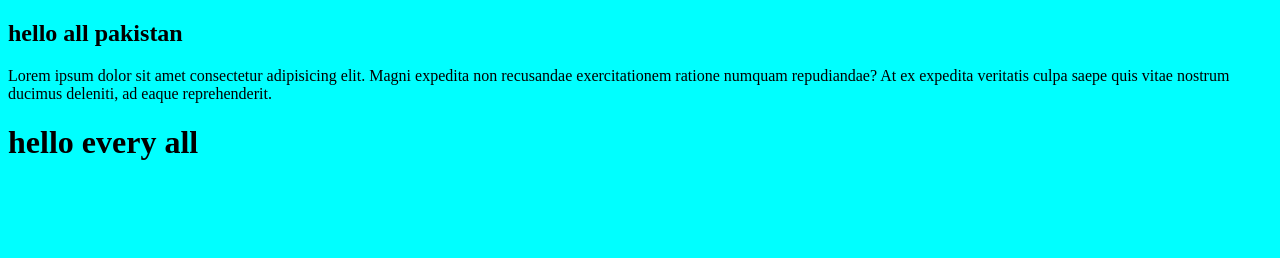
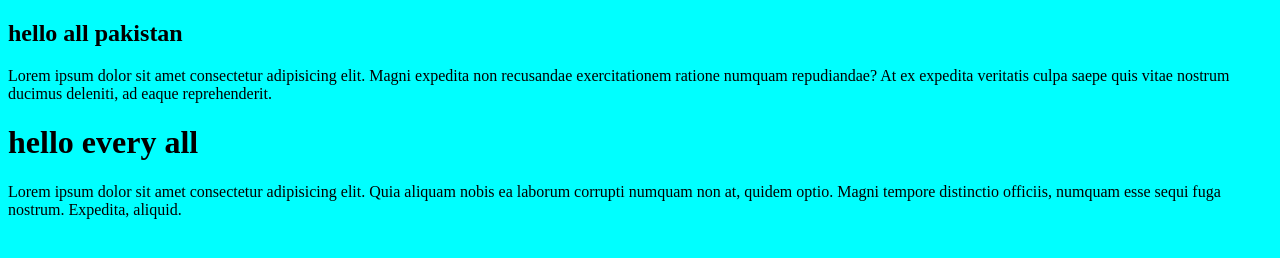
Before and after one commit to zaheerkhan12/zaheer, a plain HTML site: page index.html in a window 1280 px wide. Drawn offline with Linux system fonts and the light colour scheme.

Commit message:
add paragraph

```diff
--- a/index.html
+++ b/index.html
@@ -12,5 +12,6 @@
     <p>Lorem ipsum dolor sit amet consectetur adipisicing elit. Magni expedita non recusandae exercitationem ratione numquam repudiandae?
         At ex expedita veritatis culpa saepe quis vitae nostrum ducimus deleniti, ad eaque reprehenderit.</p>
         <h1> hello every all</h1>
+        <p>Lorem ipsum dolor sit amet consectetur adipisicing elit. Quia aliquam nobis ea laborum corrupti numquam non at, quidem optio. Magni tempore distinctio officiis, numquam esse sequi fuga nostrum. Expedita, aliquid.</p>
 </body>
 </html>
```
